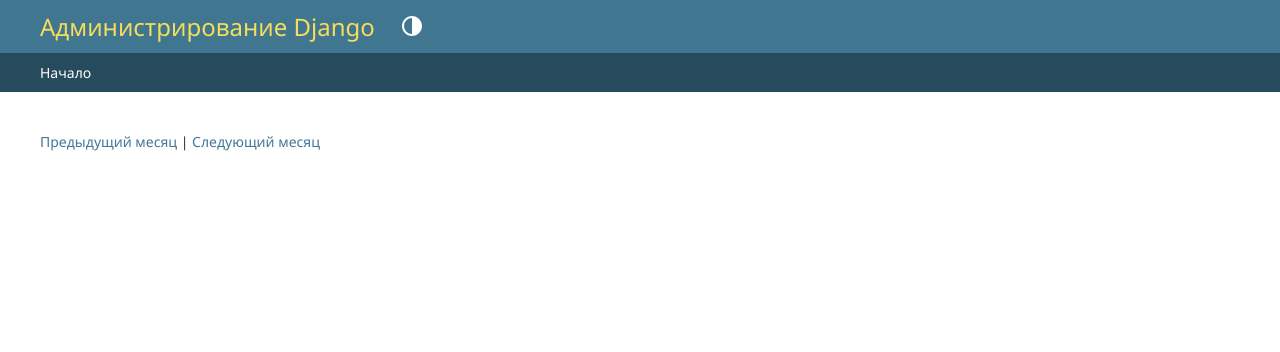
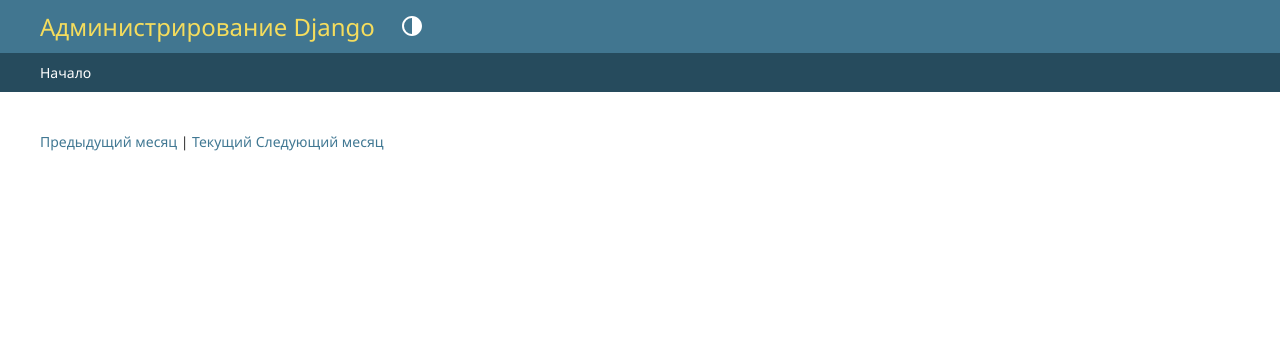
Before and after one commit to tamirlan1919/AnsarSchdule, a Django app: template templates/admin/schedule_calendar.html in a window 1280 px wide. Shown: the top 352 px of the page. Run offline with Django 5.2, Linux system fonts and the light colour scheme; the template is opened without the code that fills it, so the values that code supplies are empty.

Commit message:
add file requirements

```diff
--- a/templates/admin/schedule_calendar.html
+++ b/templates/admin/schedule_calendar.html
@@ -3,6 +3,7 @@
 <h1>{{ title }}</h1>
 <div style="margin-bottom: 20px;">
     <a href="?month={{ month|add:'-1' }}&year={{ year }}">Предыдущий месяц</a> |
+    <a href="">Текущий</a>
     <a href="?month={{ month|add:'1' }}&year={{ year }}">Следующий месяц</a>
 </div>
 <div>
```
Also changed, not shown: requirements.txt (added, +48 -0 lines).
